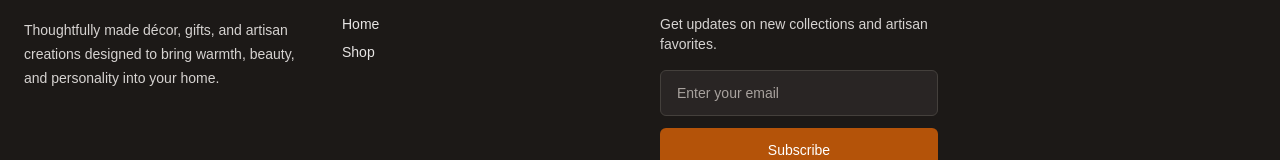
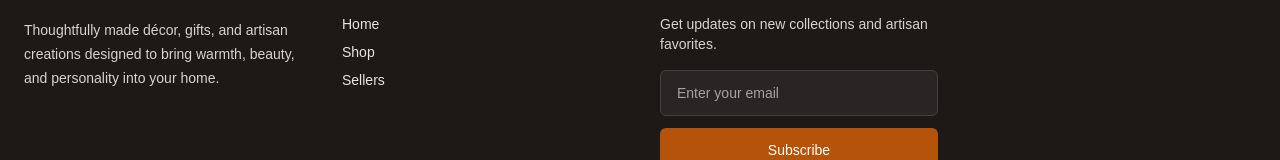
Before and after one commit to AzureFirehawk/handcrafted-haven, a Next.js app: page / in a window 1280 px wide. Shown: the part 2705-2865 px from the top of the page. Built offline with nearby package versions, Linux system fonts and the light colour scheme; no server answers.

Commit message:
format and sellers link

```diff
--- a/app/ui/footer.tsx
+++ b/app/ui/footer.tsx
@@ -27,6 +27,11 @@ export default function SiteFooter() {
                 Shop
               </Link>
             </li>
+            <li>
+              <Link href="/seller" className="hover:text-amber-400">
+                Sellers
+              </Link>
+            </li>
           </ul>
         </div>
         <div>
@@ -49,7 +54,6 @@ export default function SiteFooter() {
           </form>
         </div>
       </div>
-
     <div className="border-t border-stone-800 px-6 py-4 text-center text-sm text-stone-400">
       © 2026 Handcrafted Haven. All rights reserved.
     </div>
```
Lines whose indentation alone changed are shown as unchanged.
